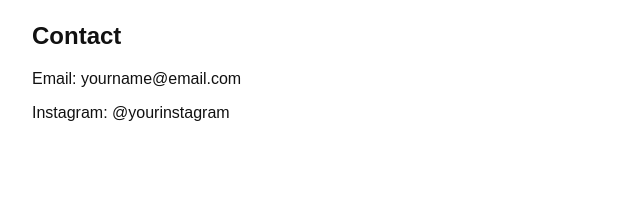
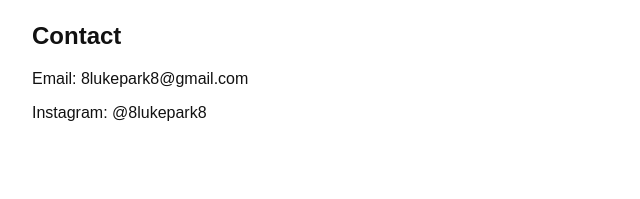
Before and after one commit to 8lukepark8/ipft.studio, a plain HTML site: page index.html in a window 1280 px wide. Shown: the part 562-761 px from the top of the page, 158-798 px from the left. Drawn offline with Linux system fonts and the light colour scheme.

Commit message:
Update index.html

```diff
--- a/index.html
+++ b/index.html
@@ -36,8 +36,8 @@
 
 <section id="contact">
   <h2>Contact</h2>
-  <p>Email: yourname@email.com</p>
-  <p>Instagram: @yourinstagram</p>
+  <p>Email: 8lukepark8@gmail.com</p>
+  <p>Instagram: @8lukepark8</p>
 </section>
 
 <footer>
```
